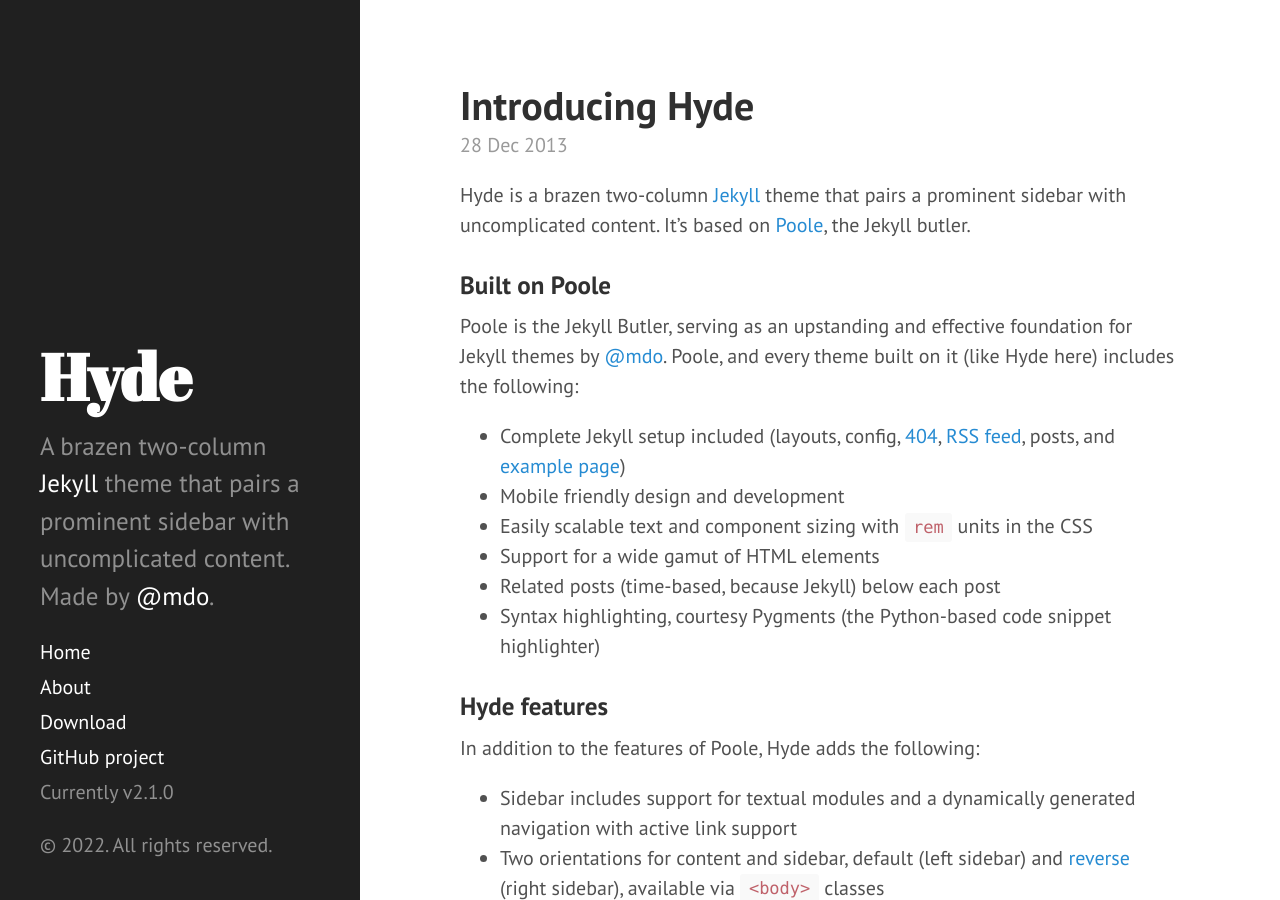
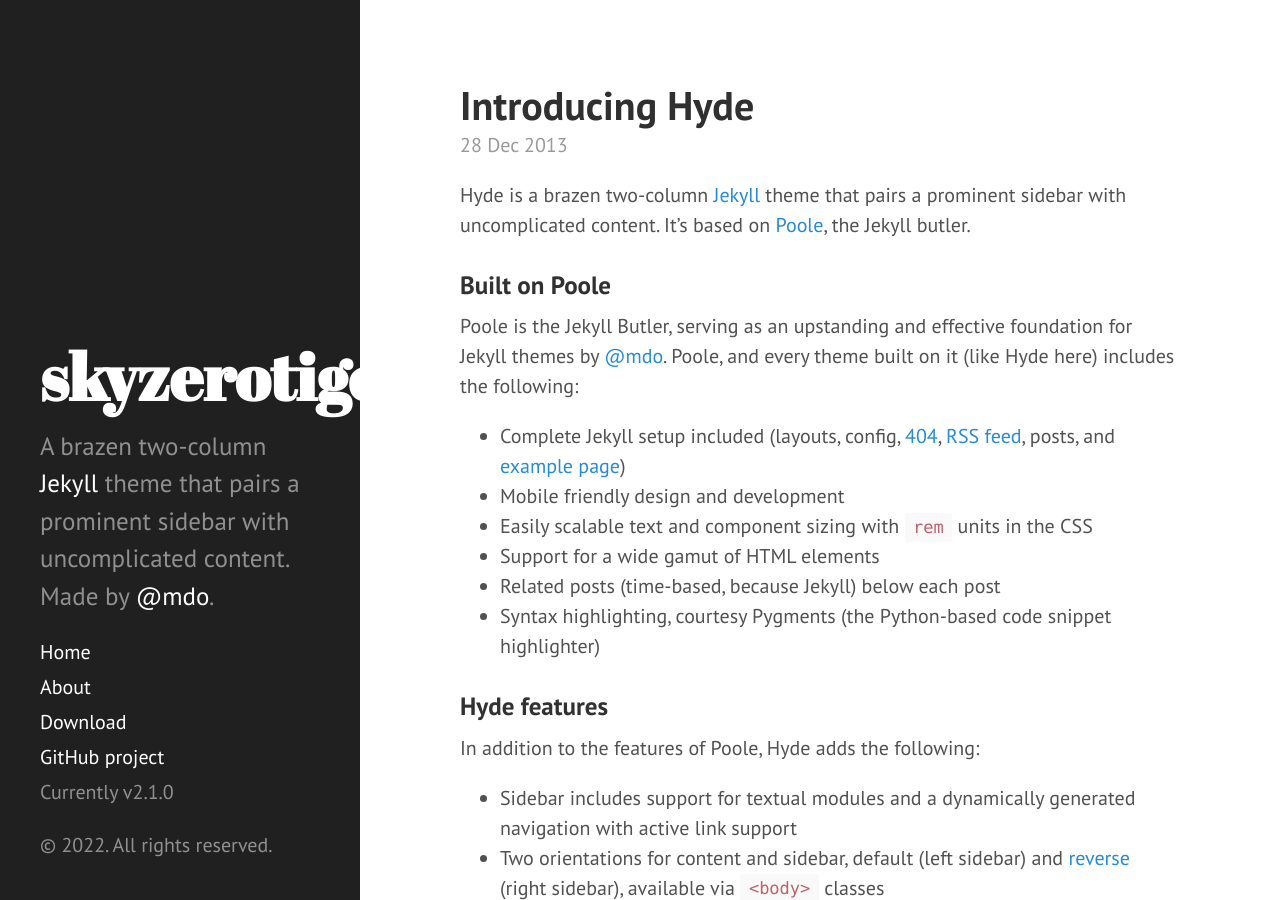
Before and after one commit to skyzerotiger/skyzerotiger.github.io, a Jekyll site: the page built from index.html, in a window 1280 px wide and 900 px high. Built offline with Jekyll 4.4.1, drawn with Linux system fonts in a browser that asks for light colours; Markdown is read by kramdown in place of the engine named in the settings; the list of posts is cut into pages by our own code.

Commit message:
Update _config.yml

```diff
--- a/_config.yml
+++ b/_config.yml
@@ -7,15 +7,15 @@
 relative_permalinks: true
 
 # Setup
-title:            Hyde
+title:            skyzerotiger
 tagline:          'A Jekyll theme'
 description:      'A brazen two-column <a href="http://jekyllrb.com" target="_blank">Jekyll</a> theme that pairs a prominent sidebar with uncomplicated content. Made by <a href="https://twitter.com/mdo" target="_blank">@mdo</a>.'
-url:              http://hyde.getpoole.com
+url:              http://skyzerotiger.com
 baseurl:          /
 
 author:
-  name:           'Mark Otto'
-  url:            https://twitter.com/mdo
+  name:           'skyzerotiger'
+  url:            https://skyzerotiger.com
 
 paginate:         5
 
@@ -23,4 +23,4 @@
 version:          2.1.0
 
 github:
-  repo:           https://github.com/poole/hyde
+  repo:           https://github.com/skyzerotiger
```
